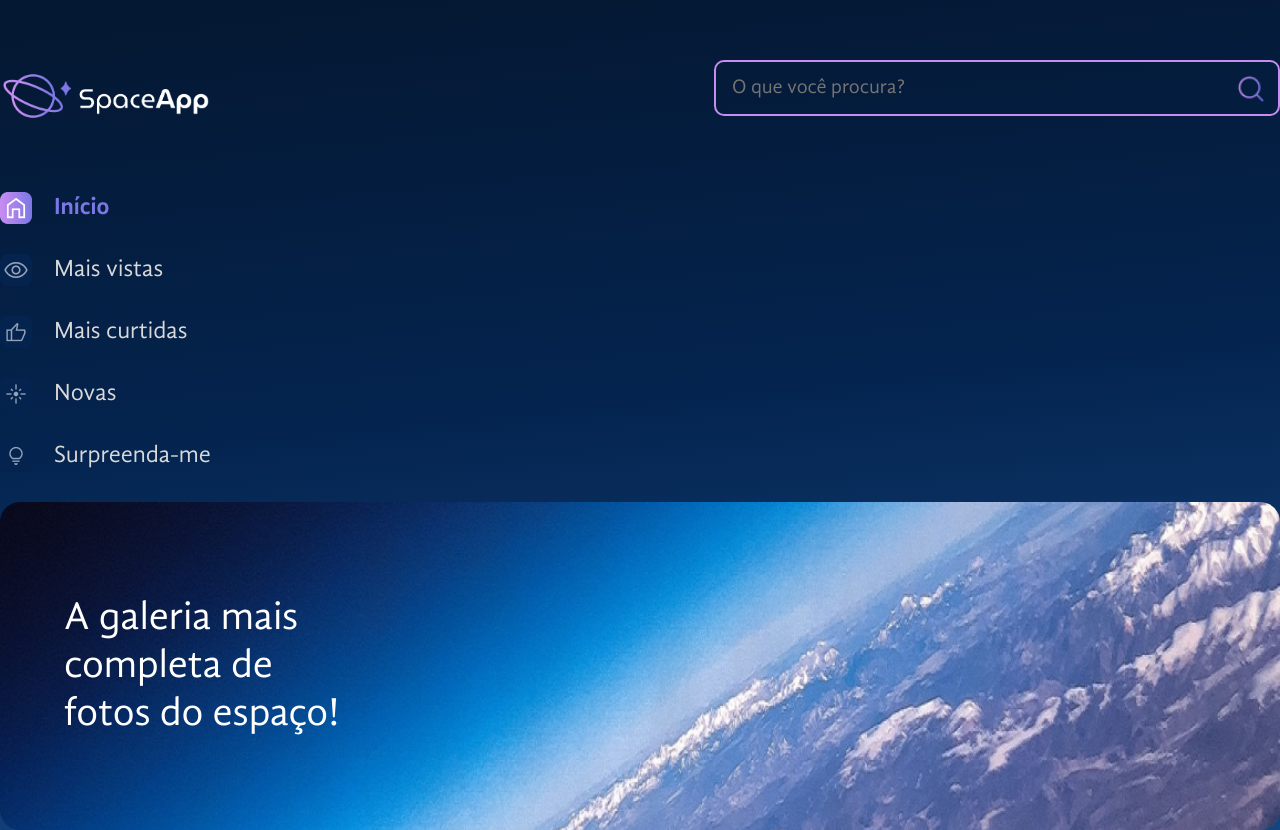
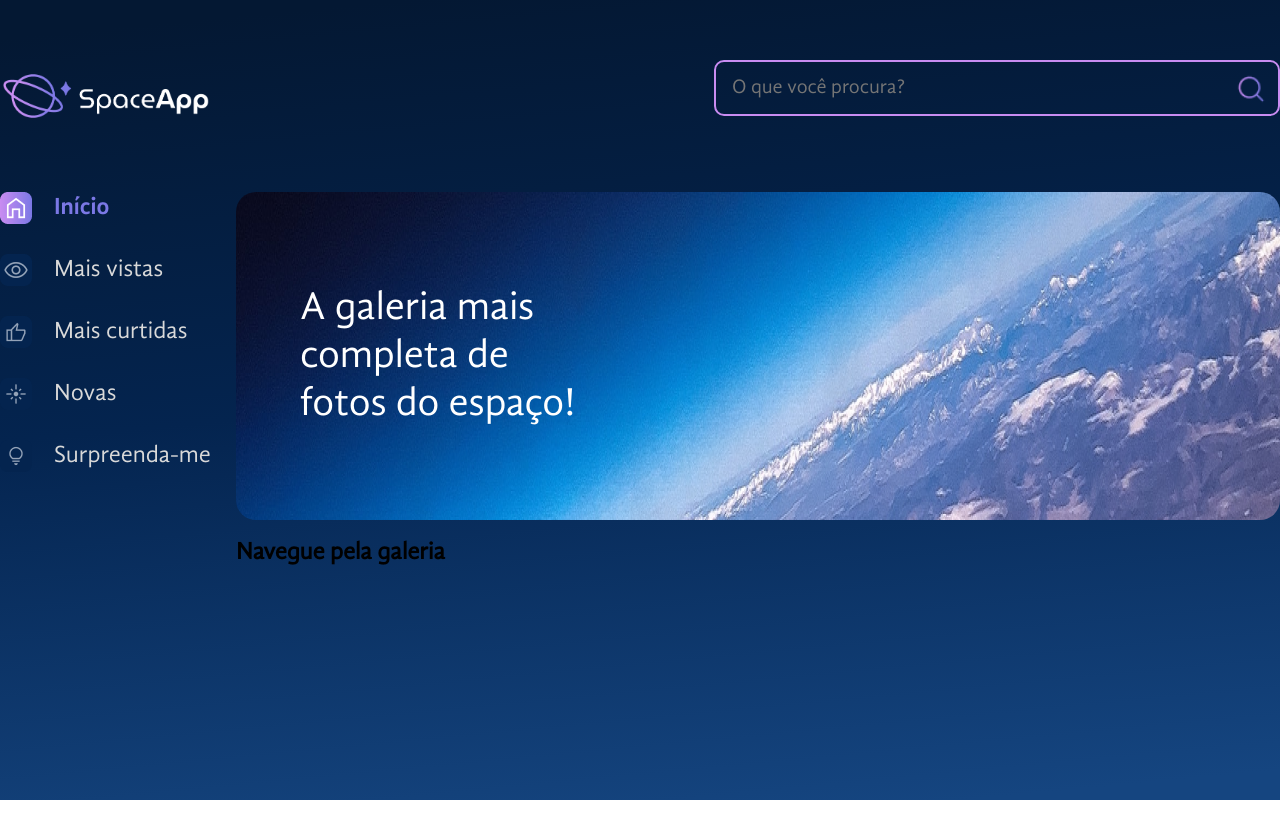
Before and after one commit to dcsalengue/space-app, a React (Vite) app: page / in a window 1280 px wide. After the commit the page ends 800 px from the top, so only its background shows below. Built offline with nearby package versions, Linux system fonts and the light colour scheme.

Commit message:
03. Montando o layout desktop

```diff
--- a/src/App.jsx
+++ b/src/App.jsx
@@ -4,25 +4,51 @@
 import BarraLateral from "./componentes/BarraLateral"
 import Banner from "./componentes/TituloEstilizado"
 import bannerBackground from './assets/banner.png'
+import Galeria from "./componentes/Galeria"
 
 const FundoGradiente = styled.div`
   background: linear-gradient(174.61deg, #041833 4.16%, #04244F 48%, #154580 96.76%);
   width: 100%;
   min-height: 100vh;
   `
+const APPContainer = styled.div`
+  width: 1440px;
+  max-width: 100%;
+  margin: 0 auto;
 
+`
+
+const MainContainer = styled.main`
+  display: flex;
+  gap: 24px;
+`
+const ConteudoGaleria = styled.main`
+  display: flex;
+  flex-direction: column;
+  flex-grow: 1;
+`
 function App() {
 
   return (
+
     <FundoGradiente>
       <EstilosGlobais />
+      <APPContainer>
         <Cabecalho />
+        <MainContainer>
           <BarraLateral />
+          <ConteudoGaleria>
             <Banner
               texto="A galeria mais completa de fotos do espaço!"
               backgroundImage={bannerBackground}
             />
+            <Galeria />
+          </ConteudoGaleria>
+        </MainContainer>
+
+      </APPContainer>
     </FundoGradiente>
+
   )
 }
 
--- /dev/null
+++ b/src/componentes/Galeria/index.jsx
@@ -0,0 +1,9 @@
+const Galeria = () => {
+    return (
+        <h2>
+            Navegue pela galeria
+        </h2>
+    )
+}
+
+export default Galeria
```
Also changed, not shown: 1 other file (tests, documents, lock files or other folders). Lines whose indentation alone changed are shown as unchanged.
